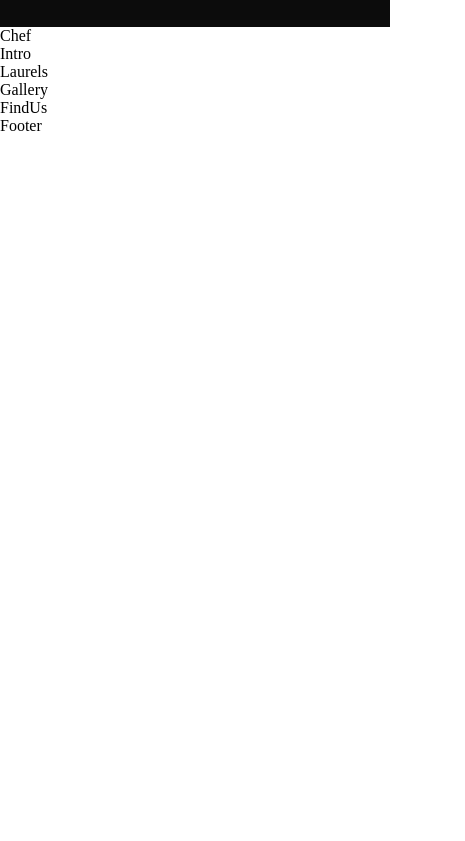
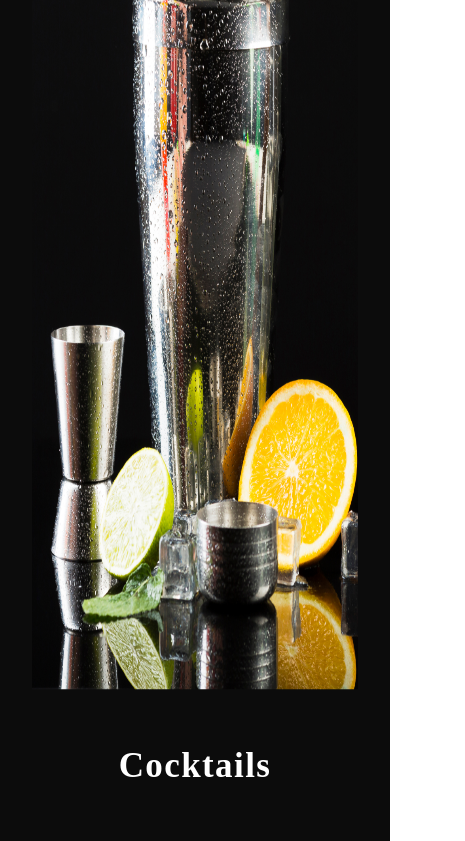
Before and after one commit to ViachP/React---Restaurant-App, a React (Create React App) app: page / in a window 390 px wide. Shown: the part 4599-5440 px from the top of the page, 465 px wide, since content can reach past the window. Before the commit the page ends 4734 px from the top, so only its background shows below. Built offline with nearby package versions, Linux system fonts and the light colour scheme; a web font is replaced by a local one.

Commit message:
feat: add media queries for menu section

```diff
--- a/src/container/Menu/SpecialMenu.css
+++ b/src/container/Menu/SpecialMenu.css
@@ -43,9 +43,42 @@
   height: auto;
 }
 
-.app__specialMenu_menu_items {
+.app__specialMenu-menu_items {
   display: flex;
   flex-direction: column;
   margin: 2rem 0;
   width: 100%;
 }
+
+@media screen and (max-width: 2000px) {
+  .app__specialMenu-menu_img {
+    width: 650px;
+  }
+
+  .app__specialMenu-menu_img img {
+    height: 920px;
+  }
+}
+
+@media screen and (max-width: 1150px) {
+  .app__specialMenu-menu {
+    flex-direction: column;
+    align-items: center;
+    width: 100%;
+  }
+
+  .app__specialMenu-menu_img {
+    margin: 3rem 0;
+  }
+}
+
+@media screen and (max-width: 650px) {
+  .app__specialMenu-menu_img {
+    width: 100%;
+  }
+
+  .app__specialMenu-menu_heading {
+    font-size: 35px;
+    line-height: 48.5px;
+  }
+}
```
